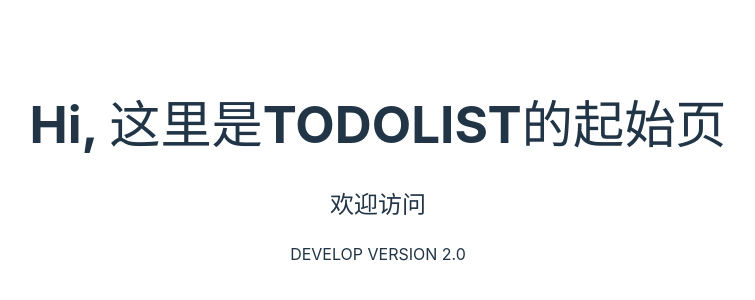
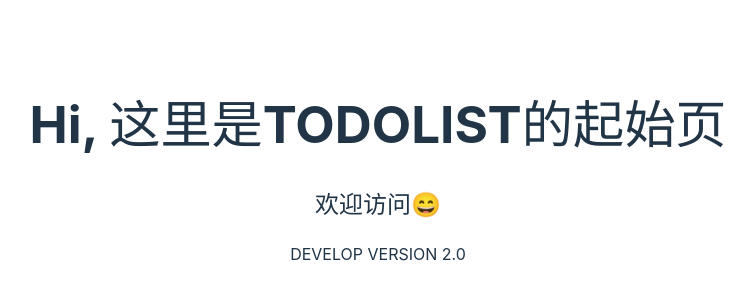
Before and after one commit to zenoskongfu/vue-todolist, a Vue app: page / in a window 1280 px wide. Shown: the part 236-536 px from the top of the page, without its empty margins (262-1017 px from the left). Built offline with nearby package versions, Linux system fonts and the light colour scheme.

Commit message:
update config

```diff
--- a/src/App.vue
+++ b/src/App.vue
@@ -3,7 +3,7 @@
 <template>
 	<div>
 		<h1>Hi, 这里是TODOLIST的起始页</h1>
-		<h2>欢迎访问</h2>
+		<h2>欢迎访问😄</h2>
 		<div>DEVELOP VERSION 2.0</div>
 	</div>
 </template>
```
